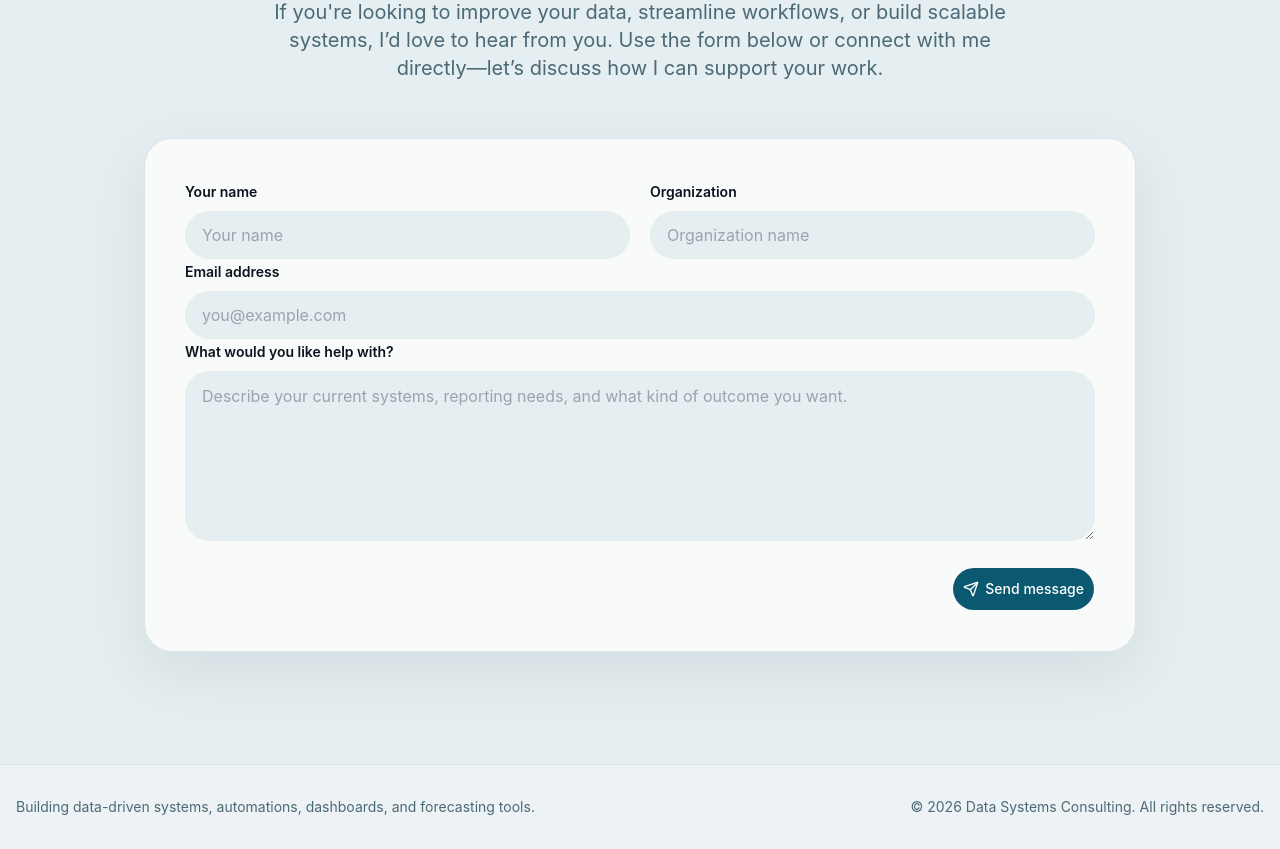
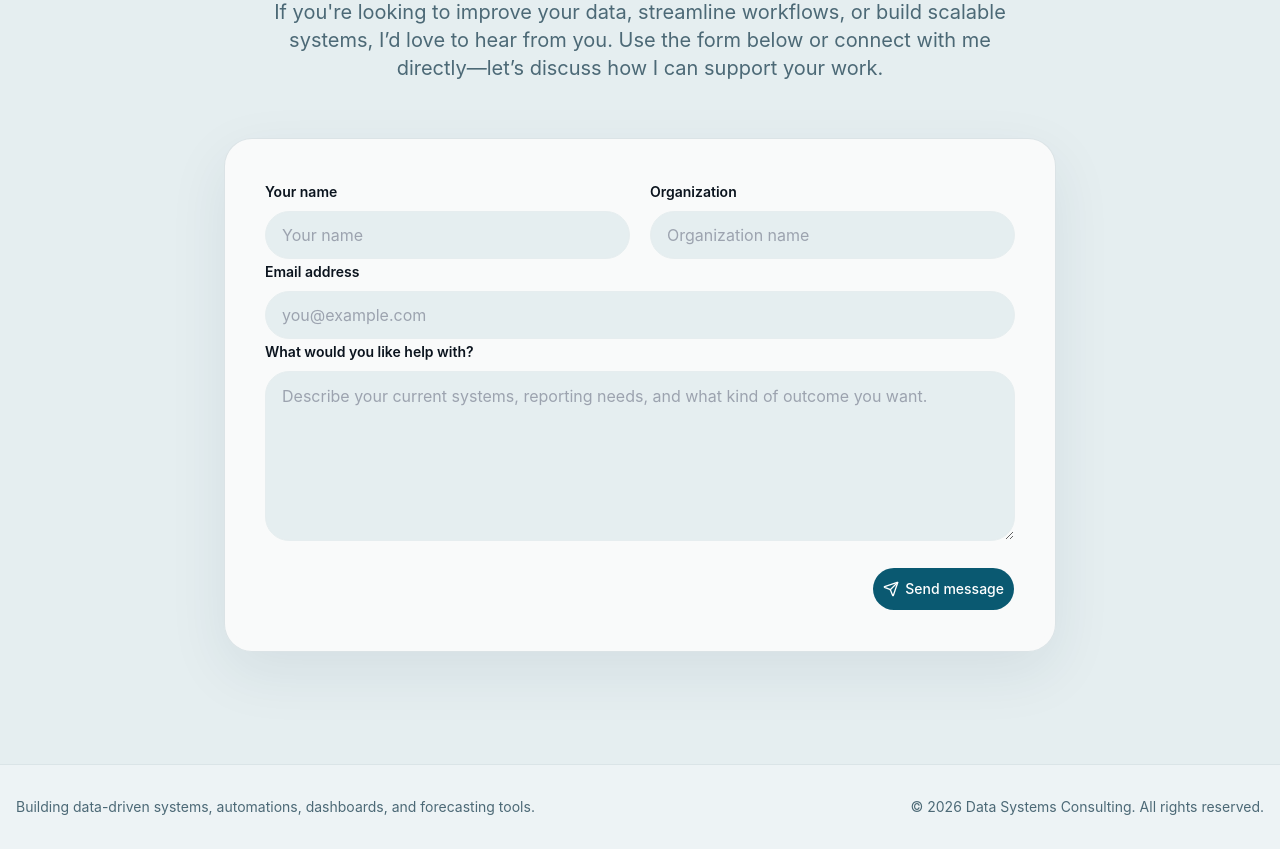
Before and after one commit to mwangi-george/my-business-website, a React (Vite) app: page / in a window 1280 px wide. Shown: the part 4740-5589 px from the top of the page. Built offline with nearby package versions, Linux system fonts and the light colour scheme.

Commit message:
Updated contact-section.tsx

```diff
--- a/src/components/contact-section.tsx
+++ b/src/components/contact-section.tsx
@@ -11,7 +11,7 @@ export function ContactSection() {
       title="Let’s talk about your data, workflows, and systems"
       description="If you're looking to improve your data, streamline workflows, or build scalable systems, I’d love to hear from you. Use the form below or connect with me directly—let’s discuss how I can support your work."
     >
-      <div className="mx-1 md:mx-32">
+      <div className="mx-1 md:mx-52">
         <Card className="p-8 md:p-10">
           <form className="space-y-5">
             <div className="grid gap-5 sm:grid-cols-2">
```
